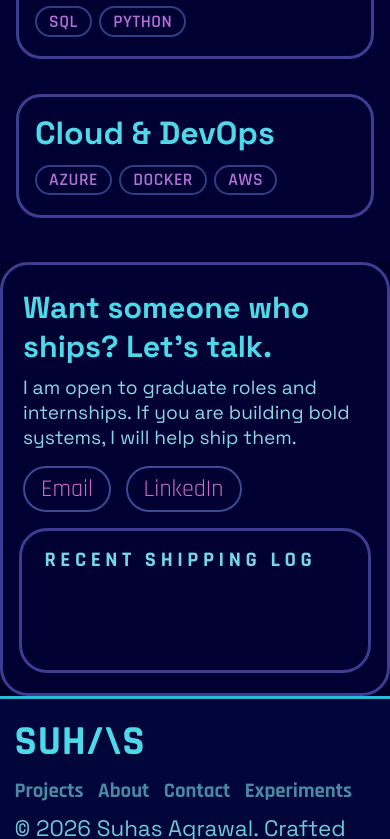
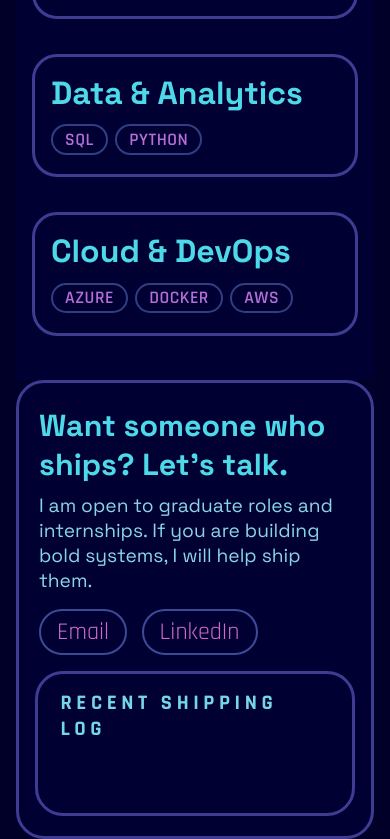
Before and after one commit to FLUTTERROJ/Hashtag_Cyberstar_Portfolio, a plain HTML site: page index.html in a window 390 px wide. Shown: the part 1161-2000 px from the top of the page. Drawn offline with Linux system fonts and the light colour scheme.

Commit message:
Fixed alignment

```diff
--- a/index.css
+++ b/index.css
@@ -207,6 +207,7 @@ a {
 
 .contact-panel {
   background: var(--bg-panel);
+  margin: 0 2.8rem 2.2rem;
   padding: 1.25rem 1.2rem;
   border: 3px solid var(--purple-line);
   border-radius: 28px;
@@ -314,6 +315,8 @@ a {
 
   .lanes,
   .contact-panel {
+    margin-left: 1rem;
+    margin-right: 1rem;
     padding-left: 1rem;
     padding-right: 1rem;
   }
```
